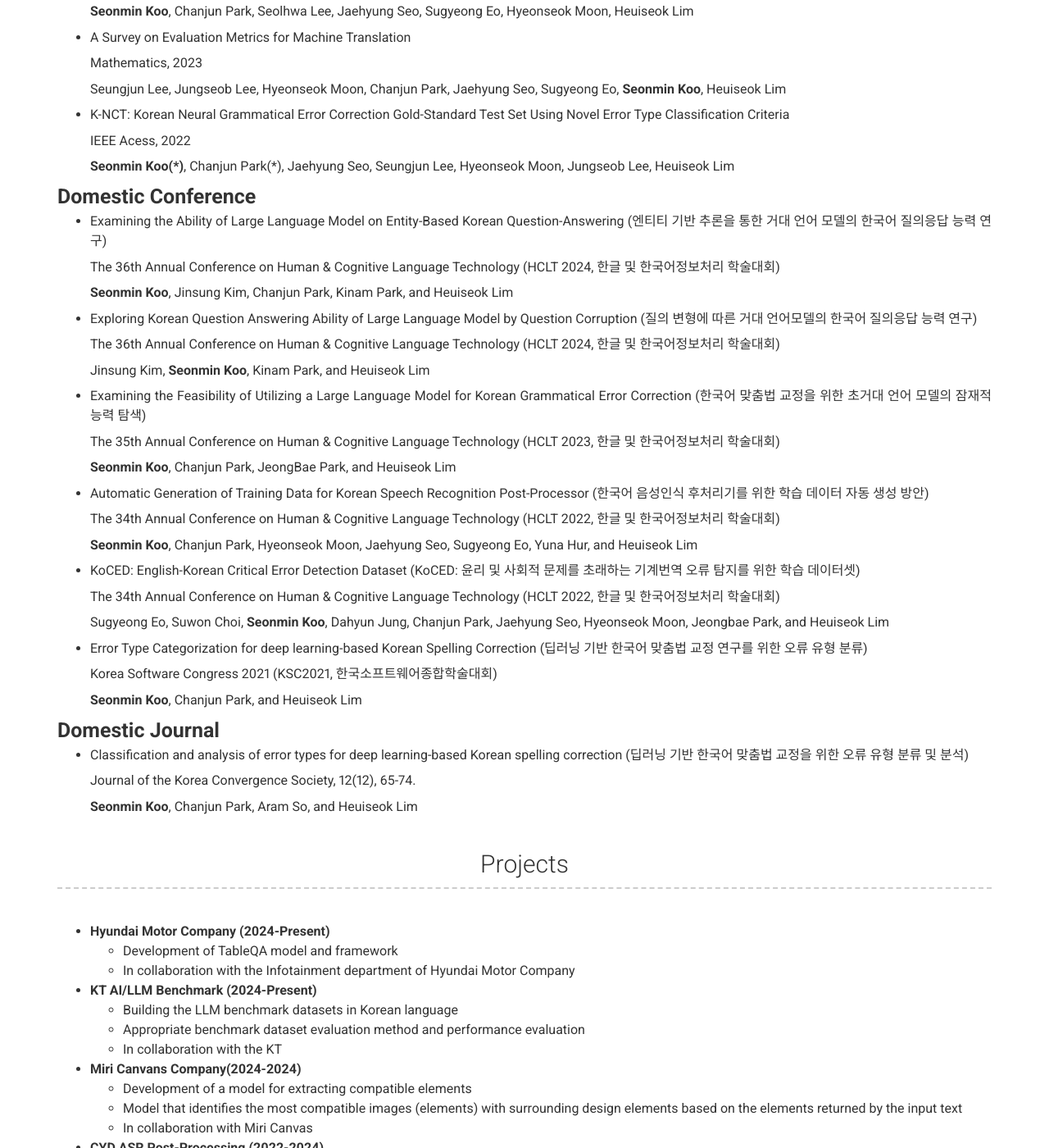
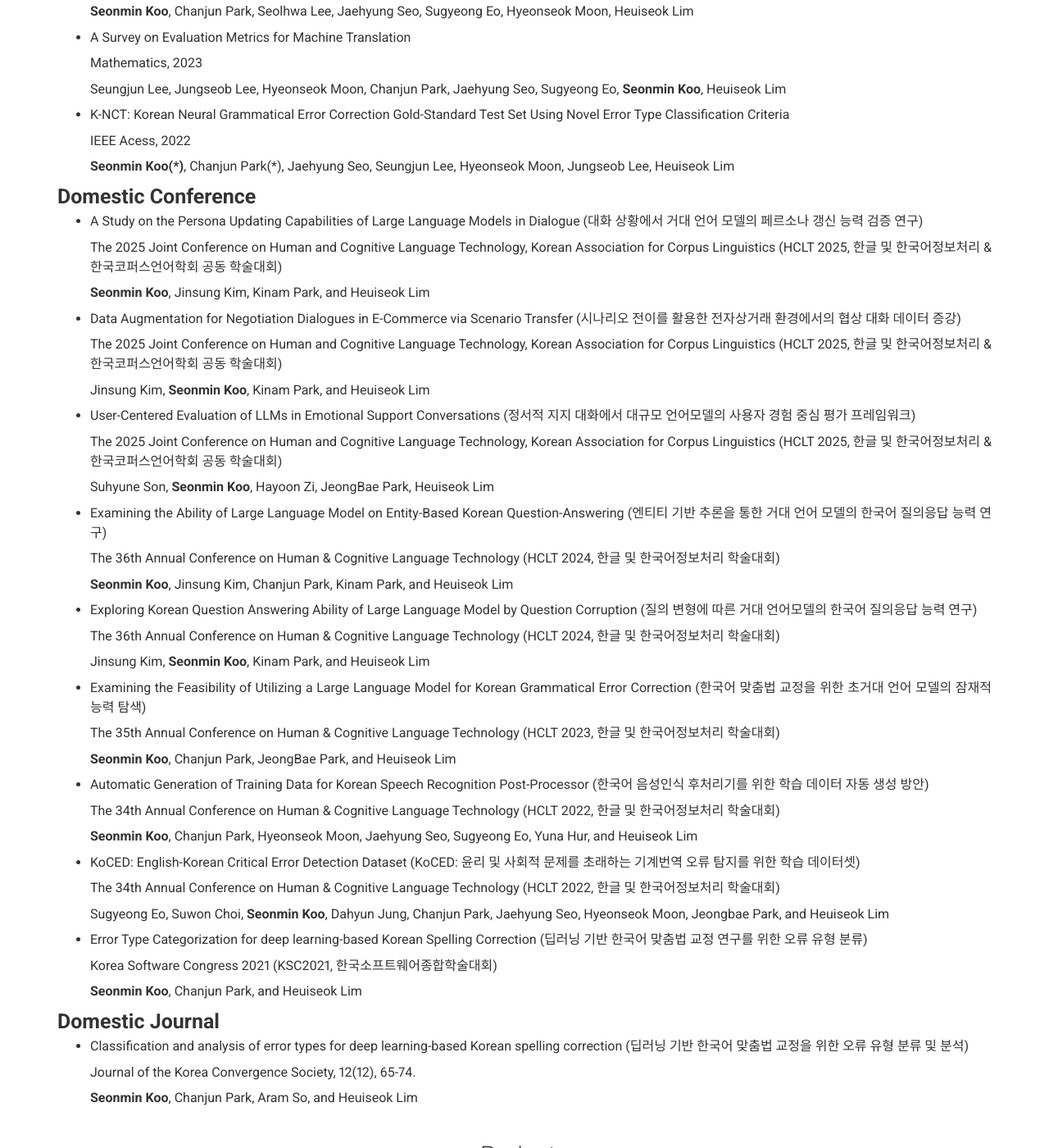
Before and after one commit to seonminkoo/seonminkoo.github.io, a Jekyll site: the page built from index.md, in a window 1280 px wide and 1400 px high, scrolled down 3011 px. Shown: the whole window at 82% size. Built offline with Jekyll 4.4.1, drawn with Linux system fonts in a browser that asks for light colours; nearby versions of some CDN libraries; some of the changed text lies outside the part shown.

Commit message:
Update _config.yml

```diff
--- a/_config.yml
+++ b/_config.yml
@@ -52,11 +52,9 @@ googlescholar_username: vQNCQb8AAAAJ&hl
 # about_title: About Me (Use this to override about section title)
 about_profile_image: images/구선민프로필_240930.png
 about_content: | # this will include new lines to allow paragraphs
-  Seonmin Koo received a B.S. degree from the Department of Computer Science and Engineering, Konkuk University, Seoul, South Korea, in 2022, where she is currently pursuing a Ph.D. degree in computer science and engineering  at Korea University, Seoul, South Korea.
+  I am currently part of the [Natural Language Processing and Artificial Intelligence (NLP&AI) Laboratory](https://nlp.korea.ac.kr/), advised by Prof. [Heuiseok Lim](https://scholar.google.com/citations?user=HMTkz7oAAAAJ&hl=en).
 
-  In 2021, she worked as a research student at ETRI's Language Intelligence Laboratory. She is currently part of the [Natural Language Processing and Artificial Intelligence (NLP&AI) Laboratory](https://nlp.korea.ac.kr/), advised by Prof. [Heuiseok Lim](https://scholar.google.com/citations?user=HMTkz7oAAAAJ&hl=en).
-
-  Her research interests include Natural Language Processing, in particular, Post-processing, Information Extraction and Retrieval, Dialogue Systems, and Large Language Models.
+  My research interests include Natural Language Processing, in particular, Post-processing, Information Extraction and Retrieval, Dialogue Systems, and Large Language Models.
 
 content:
   - title: News!
@@ -205,6 +203,24 @@ content:
           **Seonmin Koo(\*)**, Chanjun Park(*), Jaehyung Seo, Seungjun Lee, Hyeonseok Moon, Jungseob Lee, Heuiseok Lim
 
       #### **Domestic Conference**
+        - A Study on the Persona Updating Capabilities of Large Language Models in Dialogue (대화 상황에서 거대 언어 모델의 페르소나 갱신 능력 검증 연구)
+
+          The 2025 Joint Conference on Human and Cognitive Language Technology, Korean Association for Corpus Linguistics (HCLT 2025, 한글 및 한국어정보처리 & 한국코퍼스언어학회 공동 학술대회)
+
+          **Seonmin Koo**, Jinsung Kim, Kinam Park, and Heuiseok Lim
+
+        - Data Augmentation for Negotiation Dialogues in E-Commerce via Scenario Transfer (시나리오 전이를 활용한 전자상거래 환경에서의 협상 대화 데이터 증강)
+
+          The 2025 Joint Conference on Human and Cognitive Language Technology, Korean Association for Corpus Linguistics (HCLT 2025, 한글 및 한국어정보처리 & 한국코퍼스언어학회 공동 학술대회)
+
+          Jinsung Kim, **Seonmin Koo**, Kinam Park, and Heuiseok Lim
+
+        - User-Centered Evaluation of LLMs in Emotional Support Conversations (정서적 지지 대화에서 대규모 언어모델의 사용자 경험 중심 평가 프레임워크)
+
+          The 2025 Joint Conference on Human and Cognitive Language Technology, Korean Association for Corpus Linguistics (HCLT 2025, 한글 및 한국어정보처리 & 한국코퍼스언어학회 공동 학술대회)
+
+          Suhyune Son, **Seonmin Koo**, Hayoon Zi, JeongBae Park, Heuiseok Lim
+
         - Examining the Ability of Large Language Model on Entity-Based Korean Question-Answering (엔티티 기반 추론을 통한 거대 언어 모델의 한국어 질의응답 능력 연구)
 
           The 36th Annual Conference on Human & Cognitive Language Technology (HCLT 2024, 한글 및 한국어정보처리 학술대회)
@@ -253,11 +269,11 @@ content:
   - title: Projects
     layout: text
     content: | # this will include new lines to allow paragraphs
-      - **Hyundai Motor Company (2024-Present)**
+      - **Hyundai Motor Company (2024-2025)**
         - Development of TableQA model and framework
         - In collaboration with the Infotainment department of Hyundai Motor Company
 
-      - **KT AI/LLM Benchmark (2024-Present)**
+      - **KT AI/LLM Benchmark (2024-2025)**
         - Building the LLM benchmark datasets in Korean language
         - Appropriate benchmark dataset evaluation method and performance evaluation
         - In collaboration with the KT
```
